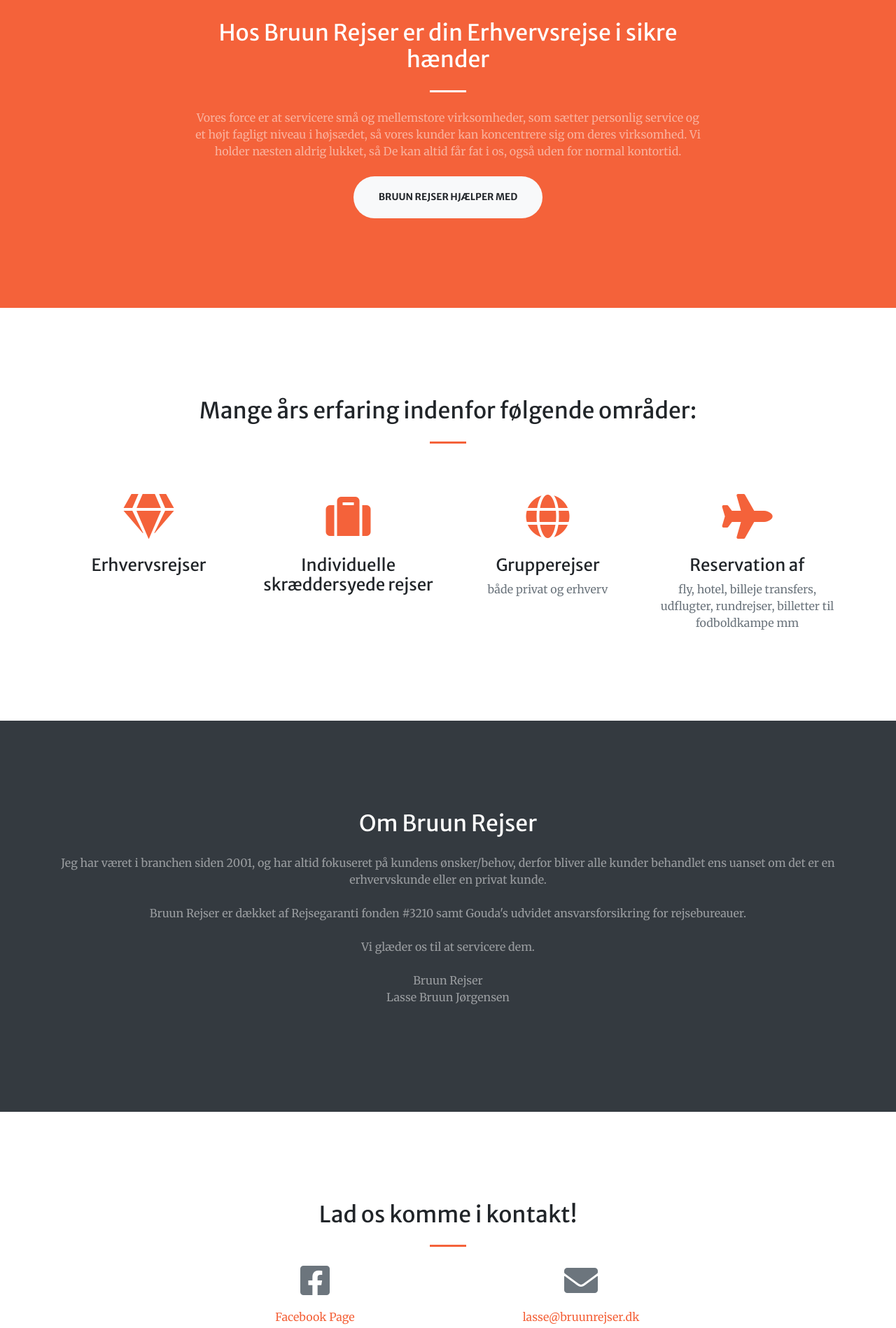
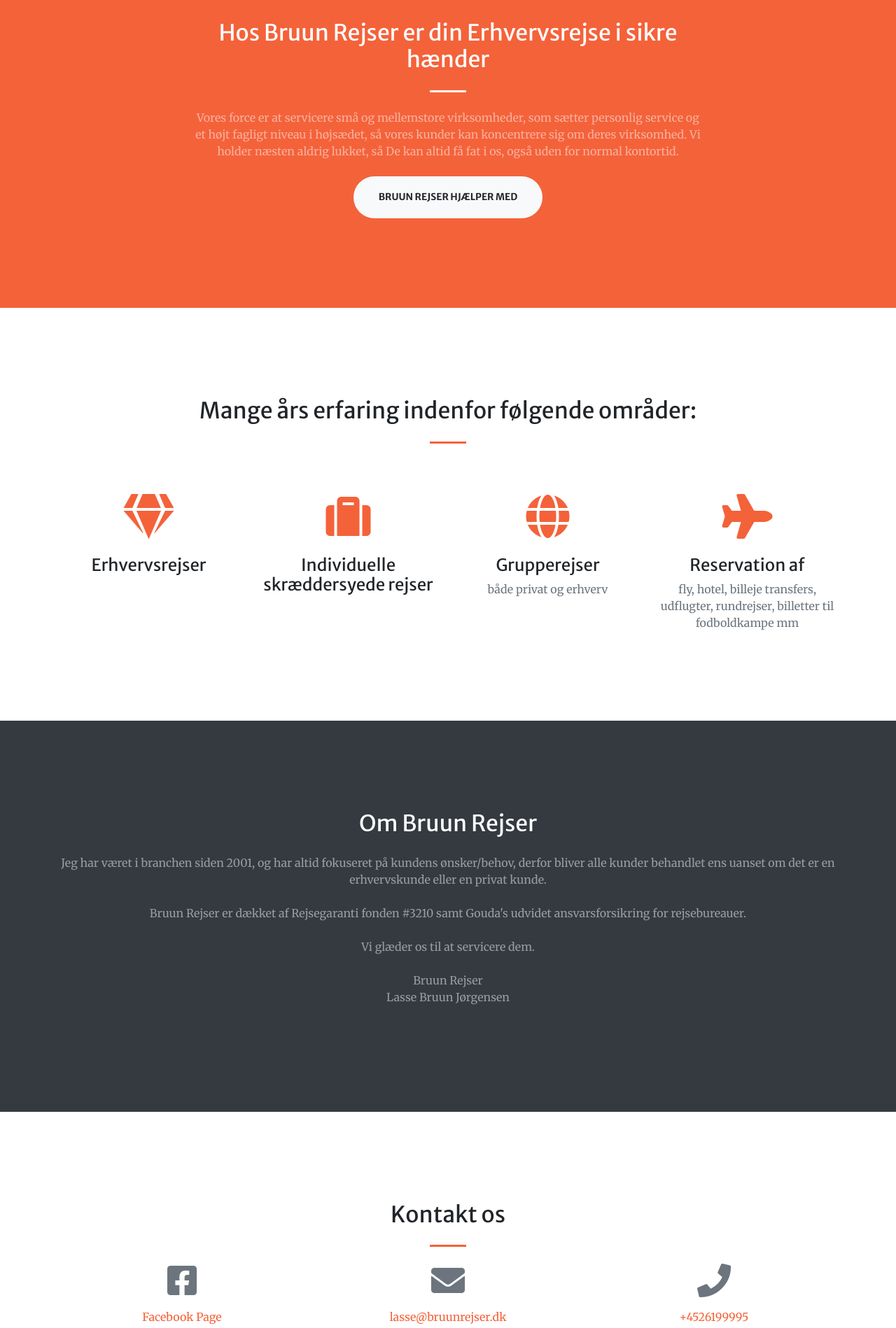
Before and after one commit to bruunrejser/bruunrejser.github.io, a website with bundled scripts: page index.html in a window 1280 px wide. Shown: the part 900-2798 px from the top of the page at 70% size. Built offline with nearby package versions, Linux system fonts and the light colour scheme.

Commit message:
Update request

```diff
--- a/index.html
+++ b/index.html
@@ -62,7 +62,8 @@
           <hr class="divider my-4">
         </div>
         <div class="col-lg-8 align-self-baseline">
-          <p class="text-white-75 font-weight-light mb-5">Træt af at spilde tid på søgninger på internettet.Bruun Rejser hjælper jeres virksomhed med at bestille jeres erhvervsrejser ( fly, hotel, transport mm )</p>
+          <p class="text-white-75 font-weight-light mb-5">Træt af at spilde tid på søgninger på internettet?
+            <br>Bruun Rejser hjælper jeres virksomhed med at bestille jeres erhvervsrejser ( fly, hotel, transport mm )</p>
           <a class="btn btn-primary btn-xl js-scroll-trigger" href="#about">Find ud af mere</a>
         </div>
       </div>
@@ -77,7 +78,7 @@
           <h2 class="text-white mt-0">Hos Bruun Rejser er din Erhvervsrejse i sikre hænder</h2>
           <hr class="divider light my-4">
           <p class="text-white-50 mb-4">Vores force er at servicere små og mellemstore virksomheder, som sætter personlig service og et højt fagligt niveau i højsædet, så vores kunder kan koncentrere sig om deres virksomhed.
-Vi holder næsten aldrig lukket, så De kan altid får fat i os, også uden for normal kontortid.</p>
+Vi holder næsten aldrig lukket, så De kan altid få fat i os, også uden for normal kontortid.</p>
           <a class="btn btn-light btn-xl js-scroll-trigger" href="#services">Bruun Rejser hjælper med</a>
         </div>
       </div>
@@ -232,7 +233,7 @@
     <div class="container">
       <div class="row justify-content-center">
         <div class="col-lg-8 text-center">
-          <h2 class="mt-0">Lad os komme i kontakt!</h2>
+          <h2 class="mt-0">Kontakt os</h2>
           <hr class="divider my-4">
         <!--  <p class="text-muted mb-5">Ready to start your next project with us? Give us a call or send us an email and we will get back to you as soon as possible!</p>-->
         </div>
@@ -246,6 +247,11 @@
           <i class="fas fa-envelope fa-3x mb-3 text-muted"></i>
           <!-- Make sure to change the email address in anchor text AND the link below! -->
           <a class="d-block" href="mailto:lasse@bruunrejser.dk">lasse@bruunrejser.dk</a>
+        </div>
+        <div class="col-lg-4 mr-auto text-center">
+          <i class="fas fa-phone fa-3x mb-3 text-muted"></i>
+          <!-- Make sure to change the email address in anchor text AND the link below! -->
+          <a class="d-block" href="tel:+4526199995">+4526199995</a>
         </div>
       </div>
     </div>
```
